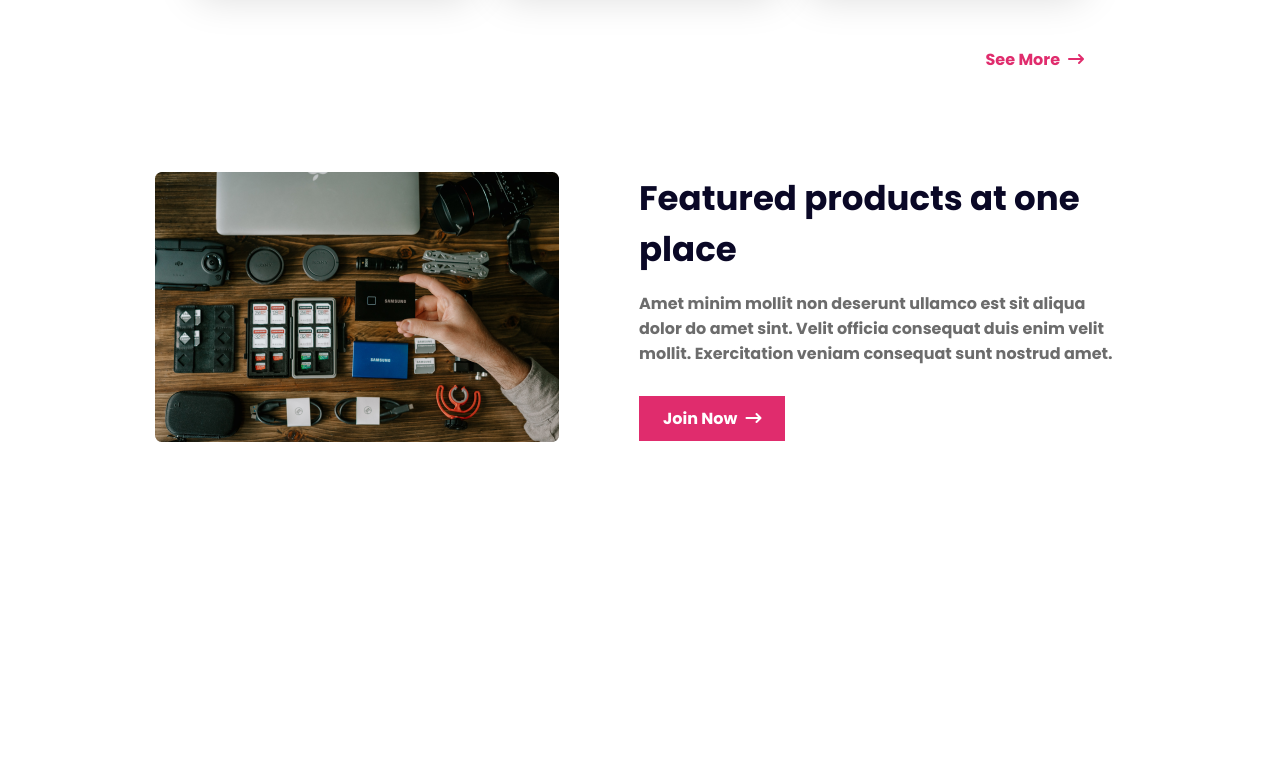
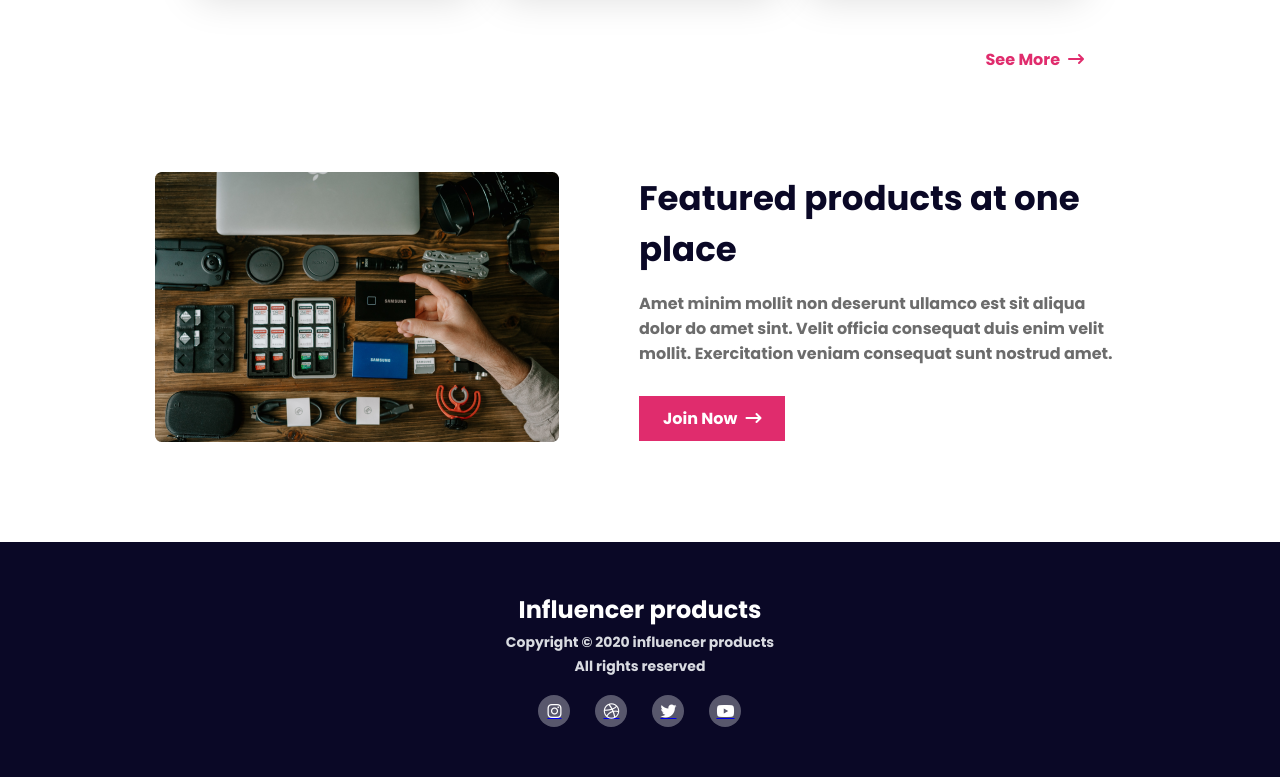
Before and after one commit to 10Sadique/influencer-gear, a plain HTML site: page index.html in a window 1280 px wide. Shown: the part 2488-3265 px from the top of the page. Before the commit the page ends 3030 px from the top, so only its background shows below. Drawn offline with Linux system fonts and the light colour scheme.

Commit message:
footer complete

```diff
--- a/index.html
+++ b/index.html
@@ -248,6 +248,20 @@
         <!-- Main Section End -->
 
         <!-- Footer Start -->
+        <footer>
+            <div class="footer">
+                <h1>Influencer products</h1>
+                <p>Copyright © 2020  influencer products</p>
+                <p>All rights reserved</p>
+                <div class="social">
+                    <a href="#"><i class="fa-brands fa-instagram"></i></a>
+                    <a href="#"><i class="fa-brands fa-dribbble"></i></a>
+                    <a href="#"><i class="fa-brands fa-twitter"></i></a>
+                    <a href="#"><i class="fa-brands fa-youtube"></i></a>
+                </div>
+            </div>
+
+        </footer>
         <!-- Footer End -->
     </body>
 </html>
--- a/styles/style.css
+++ b/styles/style.css
@@ -32,6 +32,13 @@ nav {
     align-items: center;
 
     margin: 90px 0 150px;
+}
+
+footer {
+    display: flex;
+    align-items: center;
+    justify-content: center;
+    background-color: #0A0826;
 }
 
 
@@ -295,3 +302,51 @@ nav .nav__logo h2 {
 .btn__join {
     border-radius: 0;
 }
+
+/************* Footer *************/
+.footer {
+    margin: 50px ;
+    display: flex;
+    flex-direction: column;
+    align-items: center;
+    justify-content: center;
+}
+
+.footer h1 {
+    font-size: 24px;
+    color: #fff;
+    margin-bottom: 5px;
+}
+
+.footer p {
+    color: #D9DBE1;
+    font-size: 14px;
+    font-weight: 700;
+    margin-bottom: 3px;
+}
+
+.social {
+    margin-top: 15px;
+
+    display: flex;
+    align-items: center;
+    justify-content: space-between;
+    gap: 25px;
+}
+
+.social a {
+    width: 32px;
+    height: 32px;
+    background-color: #d9dbe160;
+
+    display: flex;
+    align-items: center;
+    justify-content: center;
+
+    border-radius: 50%;
+}
+
+.social i {
+    color: #fff;
+    cursor: pointer;
+}
```
